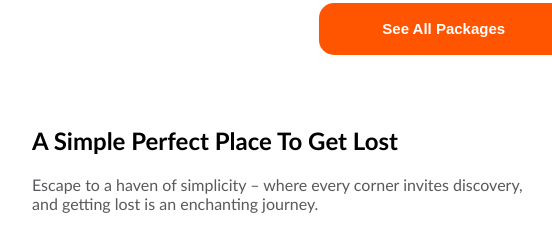
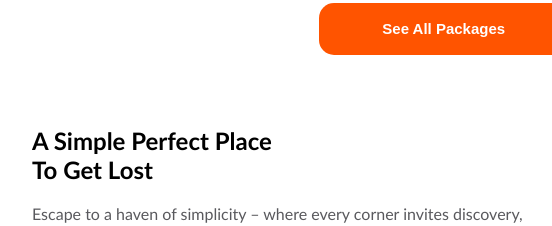
Before and after one commit to Tom479/assignment-2, a plain HTML site: page index.html in a window 1280 px wide. Shown: the part 5255-5481 px from the top of the page, 96-648 px from the left. Drawn offline with Linux system fonts and the light colour scheme.

Commit message:
a siple perfect place section done

```diff
--- a/index.html
+++ b/index.html
@@ -236,7 +236,7 @@
 
         <div class="simpleplace">
             <div class="simpleplace_left">
-                <h2>A Simple Perfect Place To Get Lost</h2>
+                <h2>A Simple Perfect Place <br><span>To Get Lost</span></h2>
                 <p id="h2ptext">Escape to a haven of simplicity – where every corner invites discovery, and getting lost is an enchanting journey.</p>
                 <ul><li>
                     <p>Step into serenity where simplicity reigns, inviting a sense of calm and tranquility. Embrace the beauty of the unexplored.</p>
```
